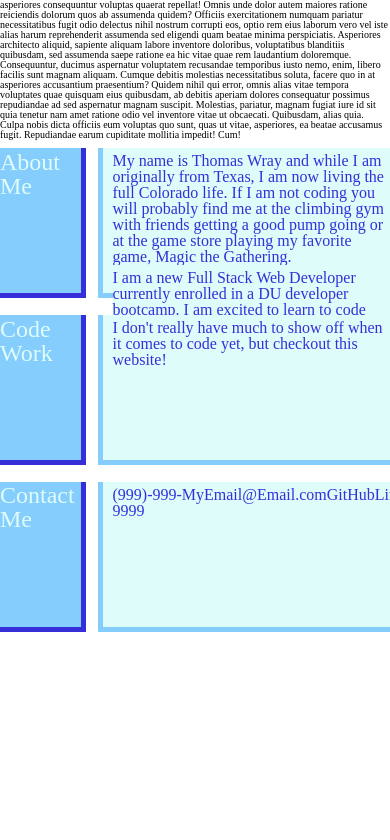
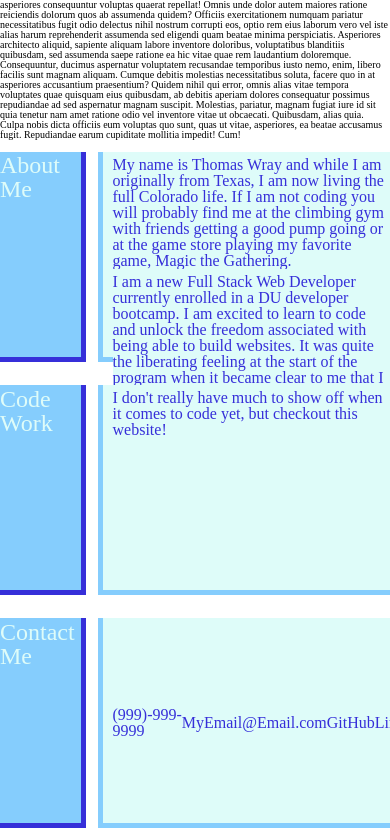
Before and after one commit to Twray95/ThomasWrayPortfolio, a plain HTML site: page index.html in a window 390 px wide. Shown: the part 1070-1910 px from the top of the page. Before the commit the page ends 1710 px from the top, so only its background shows below. Drawn offline with Linux system fonts and the light colour scheme.

Commit message:
added .body to media querry, now content in the body will shift in size to fit when the screen width shrinks

```diff
--- a/assets/style.css
+++ b/assets/style.css
@@ -22,6 +22,7 @@ body {
   color: var(--text);
   box-sizing: border-box;
   border: 5px solid var(--medium);
+  background-color: var(--dark);
 }
 
 h1 {
@@ -161,7 +162,10 @@ main article {
   padding-bottom: 5px;
 }
 
-@media screen and (max-width: 768px) {
+#contactMe {
+  align-items: center;
+}
+@media screen and (max-width: 815px) {
   .header {
     flex-direction: column;
     height: auto;
@@ -172,4 +176,13 @@ main article {
     justify-content: center;
     margin-bottom: 0.5rem;
   }
+  .body {
+    height: 700px;
+  }
+  .aside {
+    height: 700px;
+  }
+  section article {
+    height: 700px;
+  }
 }
```
